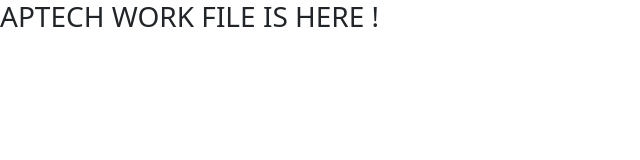
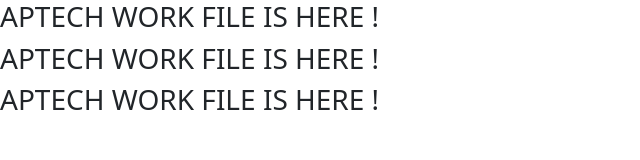
Before and after one commit to urbafatima/hhhhhhhhhhhhhhhhh, a plain HTML site: page index.html in a window 1280 px wide. Shown: the whole page, without its empty margins (0-640 px from the left). Drawn offline with nearby package versions, Linux system fonts and the light colour scheme.

Commit message:
updated work

```diff
--- a/index.html
+++ b/index.html
@@ -22,6 +22,9 @@
 
 
       <h3>APTECH WORK FILE IS HERE !</h3>
+      <h3>APTECH WORK FILE IS HERE !</h3>
+      <h3>APTECH WORK FILE IS HERE !</h3>
+
 
         <!-- Bootstrap JavaScript Libraries -->
         <script
```
